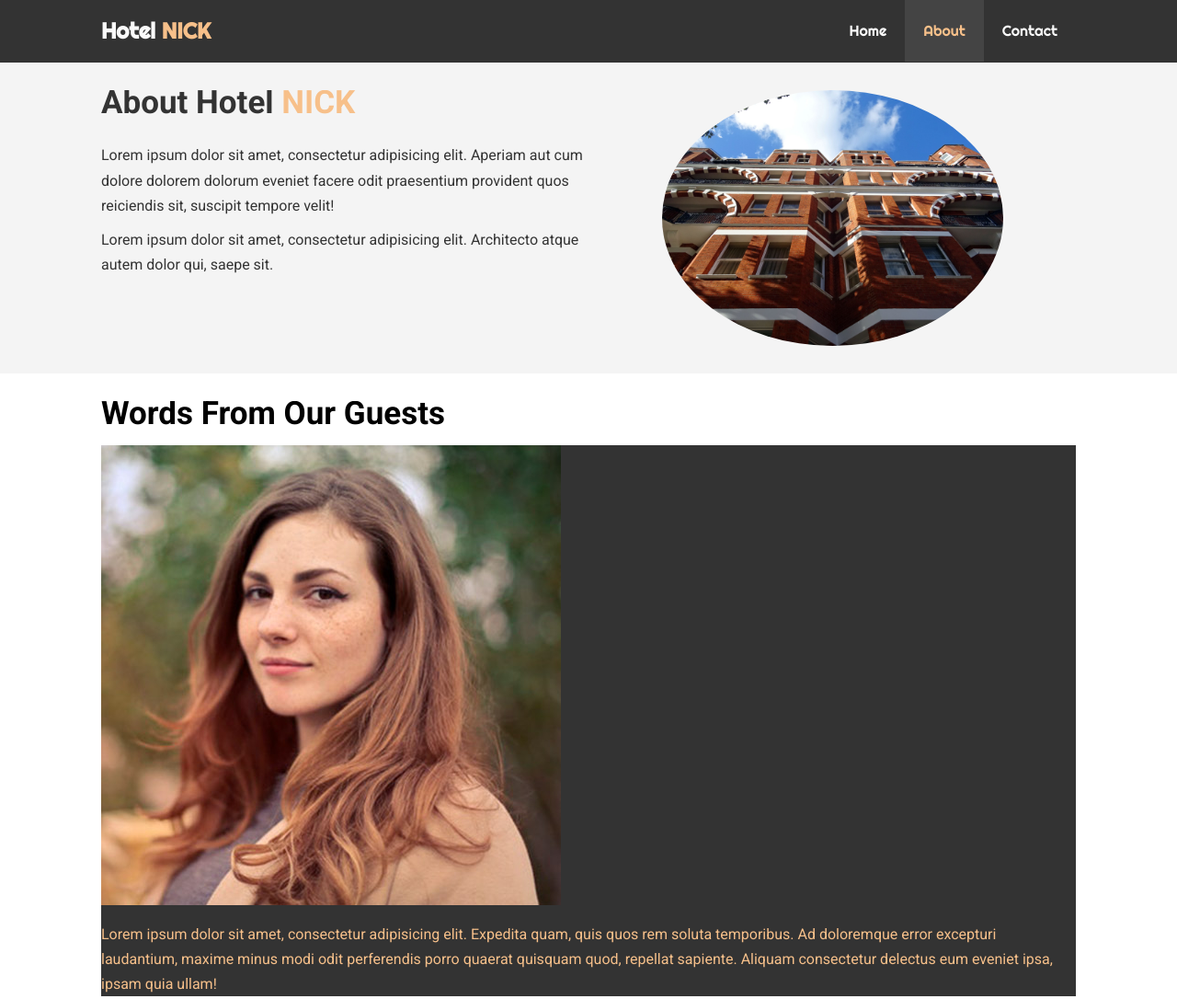
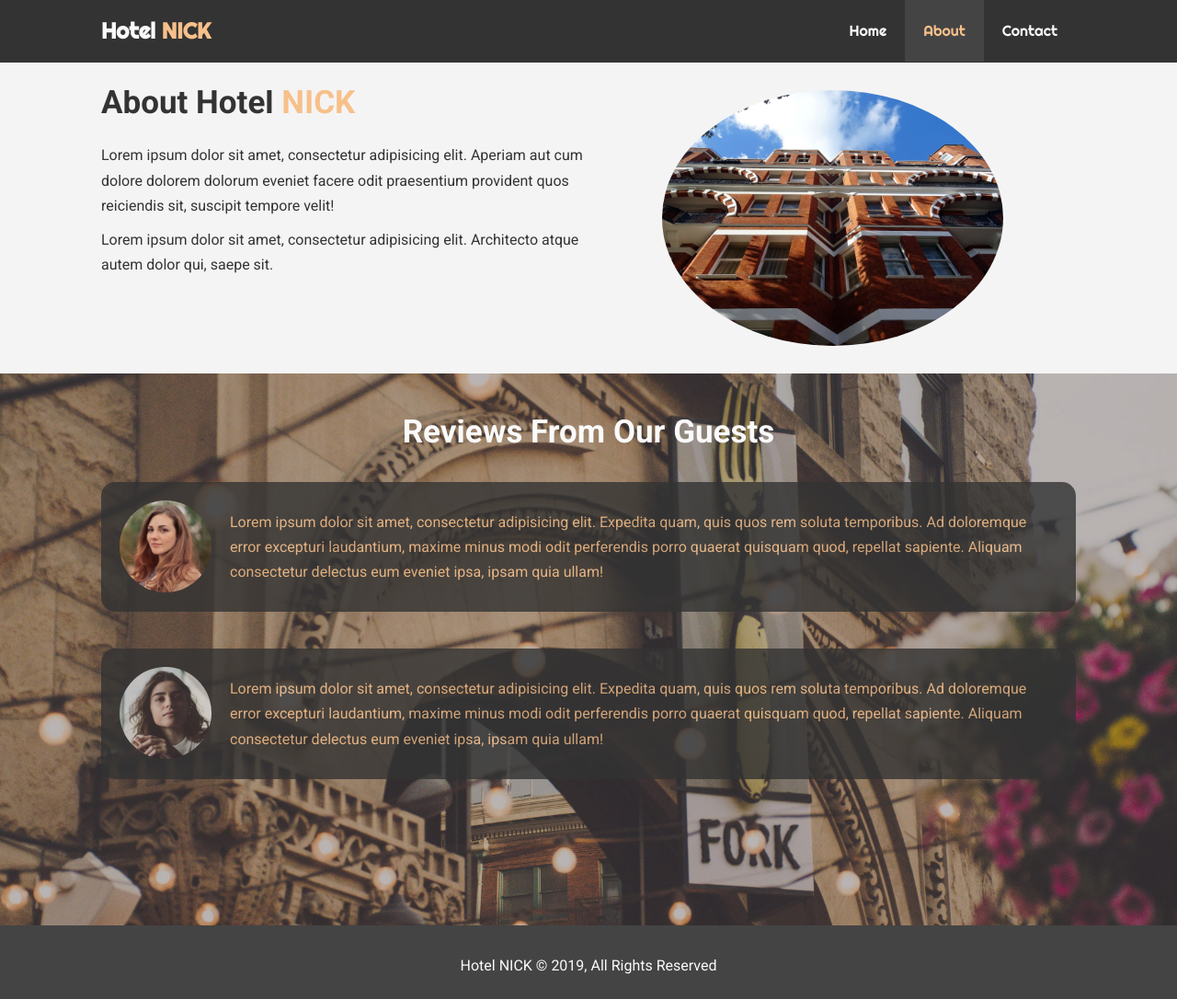
Before and after one commit to nwease/Hotel-NICK, a plain HTML site: page about.html in a window 1280 px wide. Shown: the top 1086 px of the page at 92% size. Drawn offline with Linux system fonts and the light colour scheme.

Commit message:
Finished About section.

```diff
--- a/about.html
+++ b/about.html
@@ -63,11 +63,18 @@
 <section id='testimonials' class='py-3'>
     <div class='container'>
         <h2 class='heading-large'>
-            Words From Our Guests
+            Reviews From Our Guests
         </h2>
 
         <div class='testimonial bg-primary'>
             <img src='./images/person-1.jpg' alt='A person'>
+            <p>
+                Lorem ipsum dolor sit amet, consectetur adipisicing elit. Expedita quam, quis quos rem soluta temporibus. Ad doloremque error excepturi laudantium, maxime minus modi odit perferendis porro quaerat quisquam quod, repellat sapiente. Aliquam consectetur delectus eum eveniet ipsa, ipsam quia ullam!
+            </p>
+        </div>
+
+        <div class='testimonial bg-primary'>
+            <img src='./images/person-2.jpg' alt='A person'>
             <p>
                 Lorem ipsum dolor sit amet, consectetur adipisicing elit. Expedita quam, quis quos rem soluta temporibus. Ad doloremque error excepturi laudantium, maxime minus modi odit perferendis porro quaerat quisquam quod, repellat sapiente. Aliquam consectetur delectus eum eveniet ipsa, ipsam quia ullam!
             </p>
--- a/css/style.css
+++ b/css/style.css
@@ -216,6 +216,33 @@ p {
     min-height: 100%;
 }
 
+/* TESTIMONIALS */
+#testimonials {
+    height: 600px;
+    background: url('../images/test-bg.jpg') no-repeat center center/cover;
+    padding-top: 50px;
+}
+
+#testimonials h2 {
+    color: #fafafa;
+    text-align: center;
+    padding-bottom: 40px;
+}
+
+#testimonials .testimonial {
+    padding: 20px;
+    margin-bottom: 40px;
+    border-radius: 15px;
+    opacity: 0.8;
+}
+
+#testimonials .testimonial img {
+    width: 100px;
+    float: left;
+    margin-right: 20px;
+    border-radius: 50%;
+}
+
 /* FOOTER */
 #footer {
     text-align: center;
```
